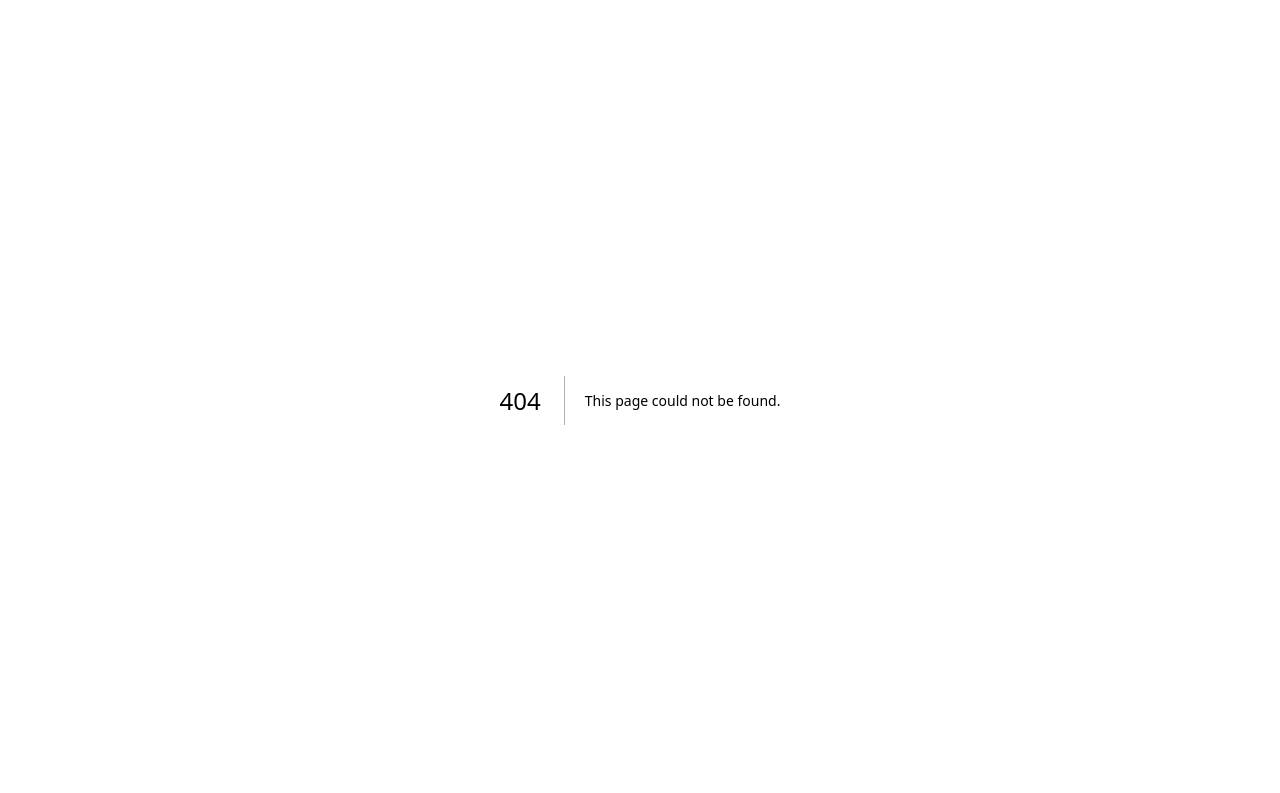
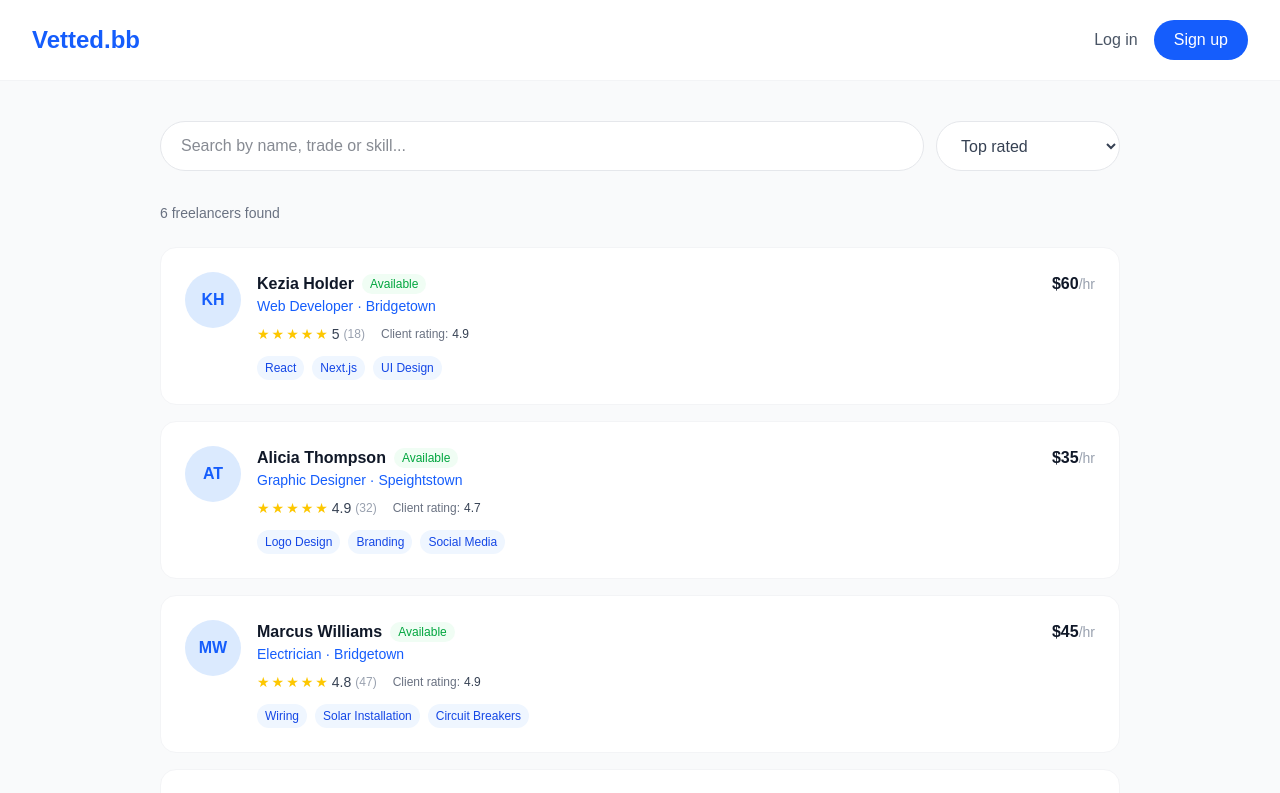
Before and after one commit to CodeCarson246/Vetted-bb, a Next.js app: page /search in a window 1280 px wide. Before the commit this address had no page. Shown: the top 793 px of the page. Built offline with nearby package versions, Linux system fonts and the light colour scheme.

Commit message:
add search page and wire up homepage search

```diff
--- a/app/page.js
+++ b/app/page.js
@@ -1,3 +1,4 @@
+'use client'
 const categories = [
   { icon: "🔧", name: "Plumbing" },
   { icon: "⚡", name: "Electrical" },
@@ -26,10 +27,17 @@ export default function Home() {
         <div className="flex gap-3 max-w-2xl mx-auto">
   <input
     type="text"
+    id="homeSearch"
     placeholder="What do you need? e.g. plumber, graphic designer..."
     className="flex-1 px-5 py-4 border border-gray-200 rounded-full text-gray-900 outline-none focus:border-blue-400"
   />
-          <button className="bg-blue-600 text-white px-8 py-4 rounded-full font-semibold hover:bg-blue-700">Search</button>
+  <button
+    className="bg-blue-600 text-white px-8 py-4 rounded-full font-semibold hover:bg-blue-700"
+    onClick={() => {
+      const q = document.getElementById('homeSearch').value
+      window.location.href = `/search?q=${q}`
+    }}
+  >Search</button>
 </div>
       </section>
 
--- /dev/null
+++ b/app/search/page.js
@@ -0,0 +1,199 @@
+'use client'
+import { useState } from 'react'
+
+const freelancers = [
+  {
+    id: 1,
+    name: "Marcus Williams",
+    trade: "Electrician",
+    location: "Bridgetown",
+    rating: 4.8,
+    clientRating: 4.9,
+    reviewCount: 47,
+    hourlyRate: "$45",
+    skills: ["Wiring", "Solar Installation", "Circuit Breakers"],
+    available: true,
+  },
+  {
+    id: 2,
+    name: "Alicia Thompson",
+    trade: "Graphic Designer",
+    location: "Speightstown",
+    rating: 4.9,
+    clientRating: 4.7,
+    reviewCount: 32,
+    hourlyRate: "$35",
+    skills: ["Logo Design", "Branding", "Social Media"],
+    available: true,
+  },
+  {
+    id: 3,
+    name: "David Springer",
+    trade: "Plumber",
+    location: "Oistins",
+    rating: 4.6,
+    clientRating: 4.8,
+    reviewCount: 61,
+    hourlyRate: "$40",
+    skills: ["Pipe Repair", "Installations", "Drain Cleaning"],
+    available: false,
+  },
+  {
+    id: 4,
+    name: "Kezia Holder",
+    trade: "Web Developer",
+    location: "Bridgetown",
+    rating: 5.0,
+    clientRating: 4.9,
+    reviewCount: 18,
+    hourlyRate: "$60",
+    skills: ["React", "Next.js", "UI Design"],
+    available: true,
+  },
+  {
+    id: 5,
+    name: "Trevor Brathwaite",
+    trade: "Photographer",
+    location: "Holetown",
+    rating: 4.7,
+    clientRating: 4.6,
+    reviewCount: 29,
+    hourlyRate: "$50",
+    skills: ["Events", "Portraits", "Commercial"],
+    available: true,
+  },
+  {
+    id: 6,
+    name: "Monique Clarke",
+    trade: "Landscaper",
+    location: "Christ Church",
+    rating: 4.8,
+    clientRating: 5.0,
+    reviewCount: 44,
+    hourlyRate: "$30",
+    skills: ["Garden Design", "Maintenance", "Tree Trimming"],
+    available: false,
+  },
+]
+
+function StarRating({ rating }) {
+  return (
+    <div className="flex gap-0.5">
+      {[1,2,3,4,5].map(star => (
+        <span key={star} className={star <= Math.round(rating) ? "text-yellow-400 text-sm" : "text-gray-200 text-sm"}>★</span>
+      ))}
+    </div>
+  )
+}
+
+export default function SearchPage() {
+  const [query, setQuery] = useState('')
+  const [sortBy, setSortBy] = useState('rating')
+
+  const filtered = freelancers
+    .filter(f =>
+      query === '' ||
+      f.name.toLowerCase().includes(query.toLowerCase()) ||
+      f.trade.toLowerCase().includes(query.toLowerCase()) ||
+      f.skills.some(s => s.toLowerCase().includes(query.toLowerCase()))
+    )
+    .sort((a, b) => {
+      if (sortBy === 'rating') return b.rating - a.rating
+      if (sortBy === 'price_low') return parseInt(a.hourlyRate.slice(1)) - parseInt(b.hourlyRate.slice(1))
+      if (sortBy === 'price_high') return parseInt(b.hourlyRate.slice(1)) - parseInt(a.hourlyRate.slice(1))
+      if (sortBy === 'reviews') return b.reviewCount - a.reviewCount
+      return 0
+    })
+
+  return (
+    <main className="min-h-screen bg-gray-50">
+      <nav className="flex items-center justify-between px-8 py-5 bg-white border-b border-gray-100">
+        <a href="/" className="text-2xl font-bold text-blue-600">Vetted.bb</a>
+        <div className="flex gap-4">
+          <button className="text-gray-600 hover:text-gray-900 font-medium">Log in</button>
+          <button className="bg-blue-600 text-white px-5 py-2 rounded-full font-medium hover:bg-blue-700">Sign up</button>
+        </div>
+      </nav>
+
+      <div className="max-w-5xl mx-auto px-8 py-10">
+        <div className="flex gap-3 mb-8">
+          <input
+            type="text"
+            value={query}
+            onChange={e => setQuery(e.target.value)}
+            placeholder="Search by name, trade or skill..."
+            className="flex-1 px-5 py-3 border border-gray-200 rounded-full text-gray-900 outline-none focus:border-blue-400 bg-white"
+          />
+          <select
+            value={sortBy}
+            onChange={e => setSortBy(e.target.value)}
+            className="px-5 py-3 border border-gray-200 rounded-full text-gray-700 outline-none focus:border-blue-400 bg-white"
+          >
+            <option value="rating">Top rated</option>
+            <option value="reviews">Most reviewed</option>
+            <option value="price_low">Price: low to high</option>
+            <option value="price_high">Price: high to low</option>
+          </select>
+        </div>
+
+        <p className="text-sm text-gray-500 mb-6">{filtered.length} freelancer{filtered.length !== 1 ? 's' : ''} found</p>
+
+        <div className="flex flex-col gap-4">
+          {filtered.length === 0 ? (
+            <div className="text-center py-20 text-gray-400">
+              <p className="text-4xl mb-4">🔍</p>
+              <p className="font-medium">No freelancers found for "{query}"</p>
+              <p className="text-sm mt-2">Try a different search term</p>
+            </div>
+          ) : (
+            filtered.map(f => (
+              <a href="/freelancers" key={f.id} className="bg-white rounded-2xl p-6 border border-gray-100 hover:border-blue-200 hover:shadow-sm transition-all block">
+                <div className="flex gap-4 items-start">
+                  <div className="w-14 h-14 rounded-full bg-blue-100 flex items-center justify-center font-bold text-blue-600 flex-shrink-0">
+                    {f.name.split(" ").map(n => n[0]).join("")}
+                  </div>
+                  <div className="flex-1">
+                    <div className="flex items-start justify-between">
+                      <div>
+                        <div className="flex items-center gap-2">
+                          <h3 className="font-bold text-gray-900">{f.name}</h3>
+                          {f.available ? (
+                            <span className="text-xs bg-green-50 text-green-600 px-2 py-0.5 rounded-full font-medium">Available</span>
+                          ) : (
+                            <span className="text-xs bg-gray-100 text-gray-500 px-2 py-0.5 rounded-full font-medium">Unavailable</span>
+                          )}
+                        </div>
+                        <p className="text-blue-600 text-sm font-medium">{f.trade} · {f.location}</p>
+                      </div>
+                      <p className="font-bold text-gray-900">{f.hourlyRate}<span className="text-sm text-gray-400 font-normal">/hr</span></p>
+                    </div>
+                    <div className="flex gap-4 mt-2">
+                      <div className="flex items-center gap-1">
+                        <StarRating rating={f.rating} />
+                        <span className="text-sm font-medium text-gray-700">{f.rating}</span>
+                        <span className="text-xs text-gray-400">({f.reviewCount})</span>
+                      </div>
+                      <div className="flex items-center gap-1 text-xs text-gray-500">
+                        <span>Client rating:</span>
+                        <span className="font-medium text-gray-700">{f.clientRating}</span>
+                      </div>
+                    </div>
+                    <div className="flex gap-2 mt-3 flex-wrap">
+                      {f.skills.map(skill => (
+                        <span key={skill} className="text-xs bg-blue-50 text-blue-700 px-2 py-1 rounded-full">{skill}</span>
+                      ))}
+                    </div>
+                  </div>
+                </div>
+              </a>
+            ))
+          )}
+        </div>
+      </div>
+
+      <footer className="border-t border-gray-100 py-8 text-center text-gray-400 text-sm mt-8">
+        © 2026 Vetted.bb · Connecting Barbados
+      </footer>
+    </main>
+  )
+}
```
Lines whose indentation alone changed are shown as unchanged.
